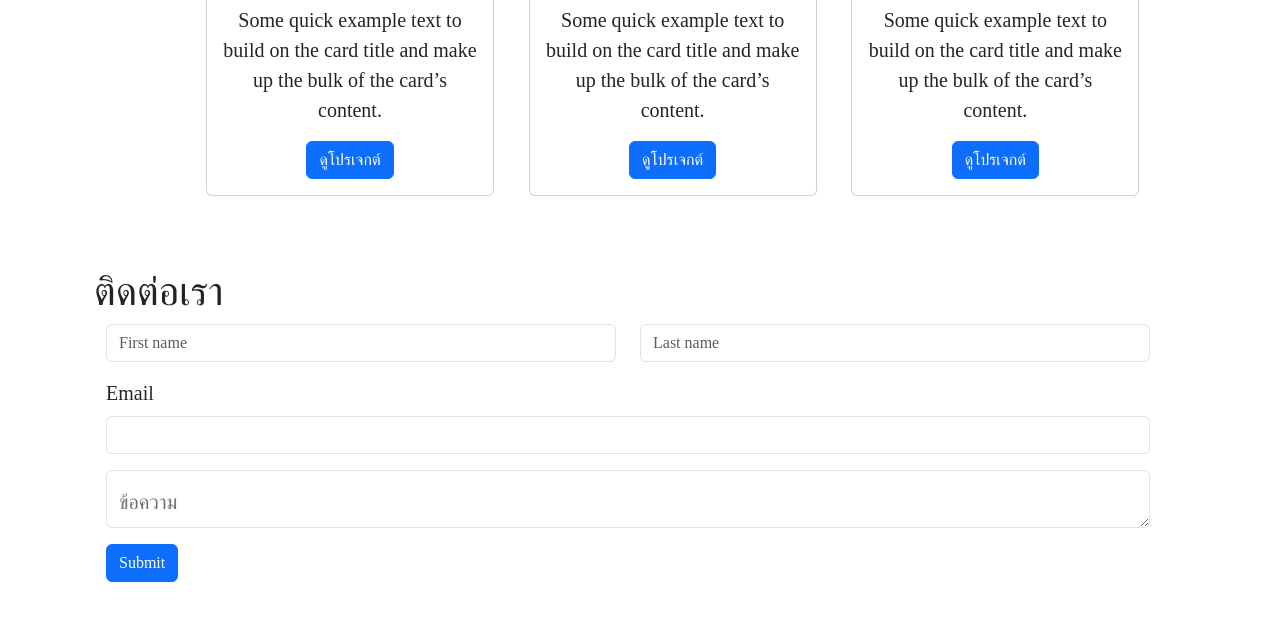
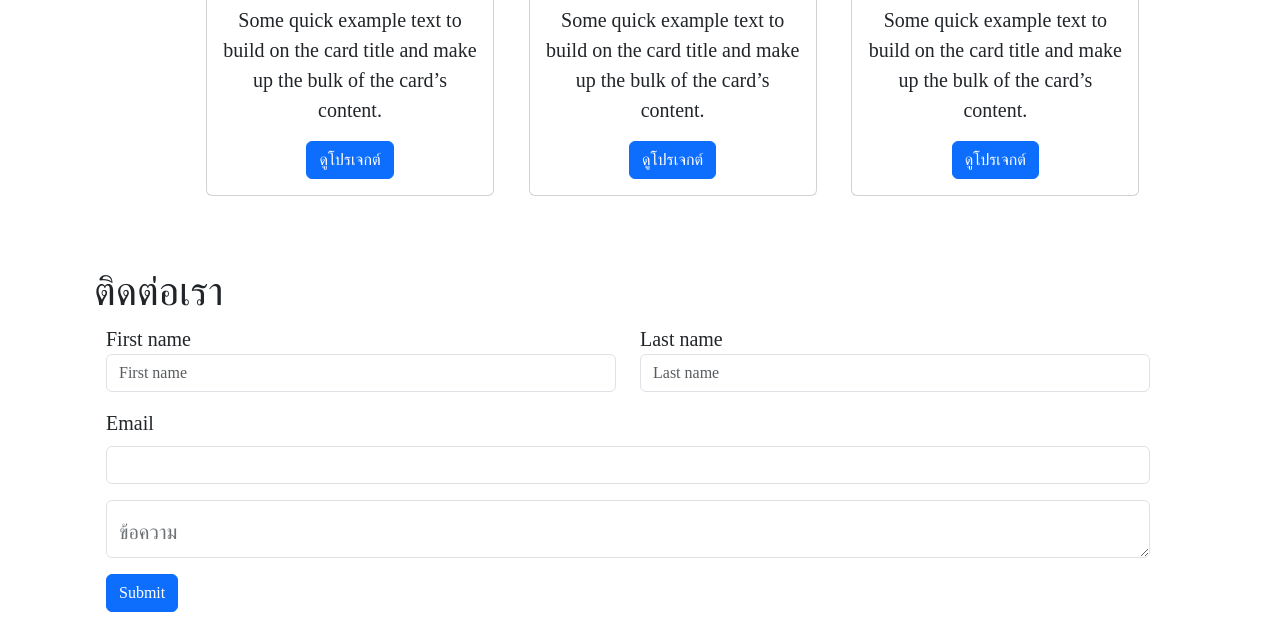
Before and after one commit to Anansit044/PUBLISH-HOMEWORK, a plain HTML site: page index.html in a window 1280 px wide. Shown: the part 1581-2217 px from the top of the page. Before the commit the page ends 2187 px from the top, so only its background shows below. Drawn offline with Linux system fonts and the light colour scheme.

Commit message:
Add_lable

```diff
--- a/index.html
+++ b/index.html
@@ -196,13 +196,15 @@
         <div class="container row">
           <div class="container col">
             <div class="mb-3">
-              <input type="text" class="form-control" placeholder="First name" aria-label="First name">
+              <label for="inputEmail4" class="Firstname">First name</label>
+              <input type="text" class="form-control" placeholder="First name" aria-label="First name"id="Firstname">
             </div>
 
           </div>
           <div class="container col ">
             <div class="mb-3">
-              <input type="text" class="form-control" placeholder="Last name" aria-label="Last name">
+              <label for="inputEmail4" class="Lastname">Last name</label>
+              <input type="text" class="form-control" placeholder="Last name" aria-label="Last name"id="Lastname">
             </div>
           </div>
         </div>
```
